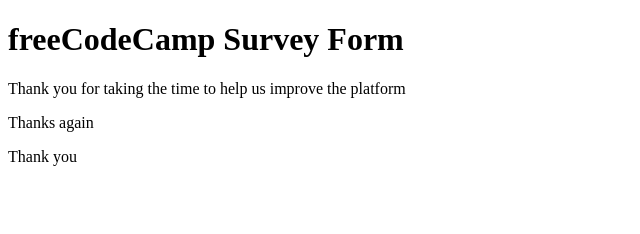
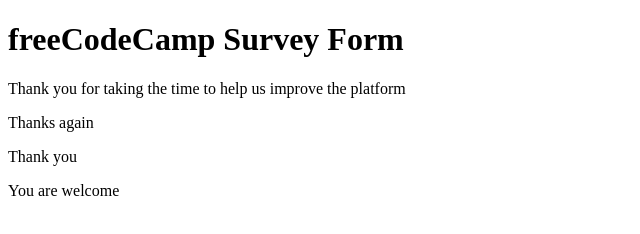
Before and after one commit to Sofinaye/mic, a plain HTML site: page index.html in a window 1280 px wide. Shown: the whole page, without its empty margins (0-640 px from the left). Drawn offline with Linux system fonts and the light colour scheme.

Commit message:
my commit

```diff
--- a/index.html
+++ b/index.html
@@ -1,5 +1,6 @@
 <!DOCTYPE html>
 <html lang="en">
+
 <head>
   <meta charset="UTF-8">
   <title>Fork Me! FCC: Test Suite Template</title>
@@ -12,7 +13,7 @@
 
   <p>Thanks again</p>
   <p>Thank you</p>
-
+  <p>You are welcome</p>
 
 
 
@@ -31,6 +32,7 @@
     - The freeCodeCamp Team
 
     -->
-    <script  src="js/index.js"></script>
+  <script src="js/index.js"></script>
 </body>
+
 </html>
```
Lines whose indentation alone changed are shown as unchanged.
